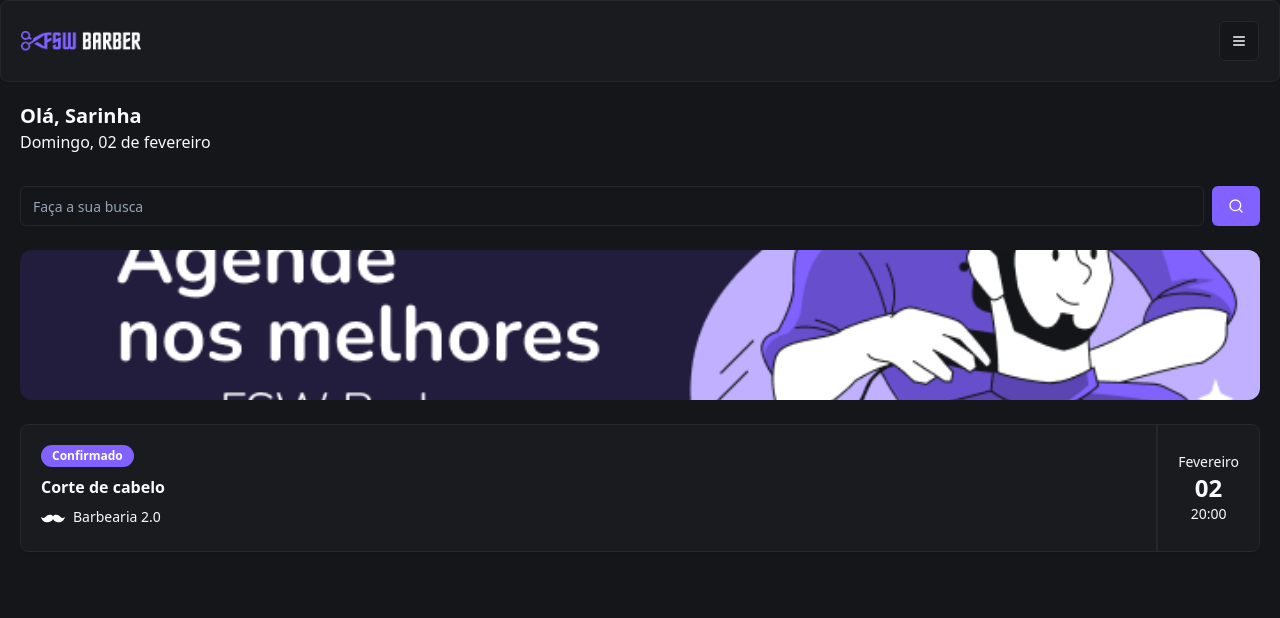
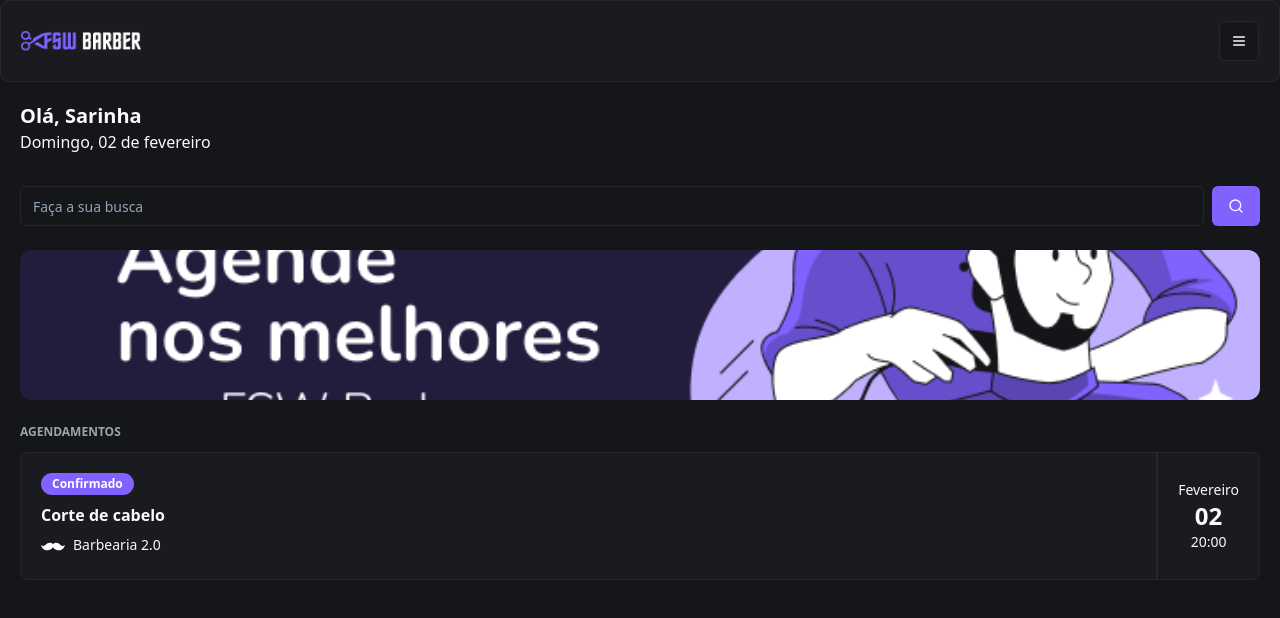
Before and after one commit to Srhiulli/barber, a Next.js app: page / in a window 1280 px wide. Shown: the top 618 px of the page. Built offline with nearby package versions, Linux system fonts and the light colour scheme.

Commit message:
add: misisng p

```diff
--- a/app/page.tsx
+++ b/app/page.tsx
@@ -28,7 +28,11 @@ export default function Home() {
             alt="banner"
           />
         </div>
-        <Card className="mt-6">
+        <h2 className="uppercase font-bold text-xs text-gray-400 mt-6 mb-3">
+          {" "}
+          Agendamentos
+        </h2>
+        <Card>
           <CardContent className="flex justify-between p-0">
             <div className="flex flex-col gap-2 p-5 py-5 pl-5">
               <Badge className="w-fit">Confirmado</Badge>
```
